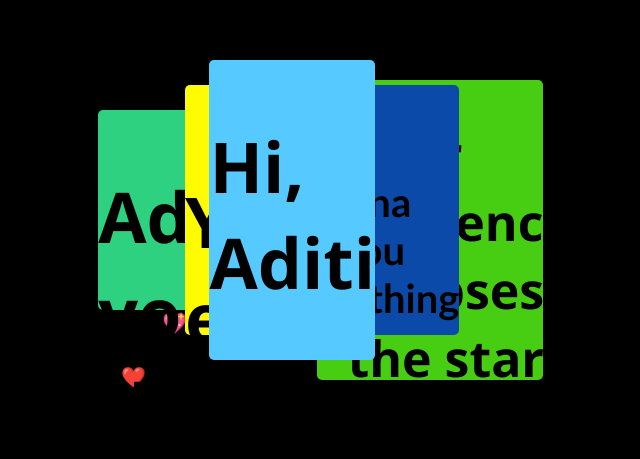
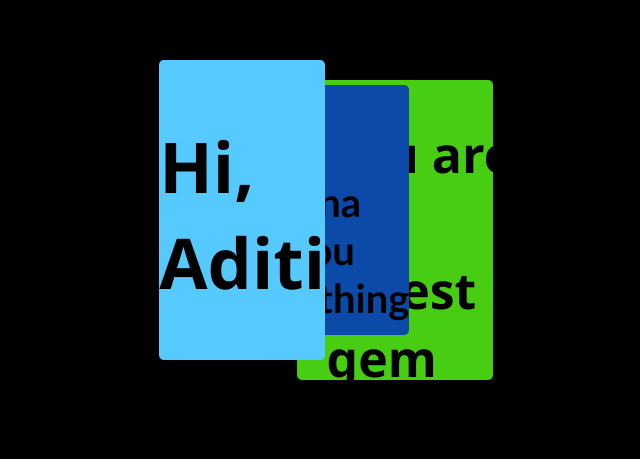
Before and after one commit to jaixoo/Aditi, a plain HTML site: page index.html in a window 1280 px wide. Shown: the part 148-607 px from the top of the page, without its empty margins (347-987 px from the left). Drawn offline with Linux system fonts and the light colour scheme; a script that the page names is missing.

Commit message:
Update index.html

```diff
--- a/index.html
+++ b/index.html
@@ -19,15 +19,15 @@
     </div>
 
     <div id="D-coll-5" class="coll-5">
-      <h2>Aditi, you are the rarest gem in the treasury of my life</h2>
+      <h2>of my life</h2>
     </div>
 
     <div id="D-coll-4" class="coll-4">
-      <h2>Your eyes are like portals to a universe of beauty</h2>
+      <h2>in the treasure</h2>
     </div>
 
     <div id="D-coll-3" class="coll-3">
-      <h2>your presence eclipses the stars</h2>
+      <h2>you are the rarest gem</h2>
     </div>
 
     <div id="D-coll-2" class="coll-2">
```
